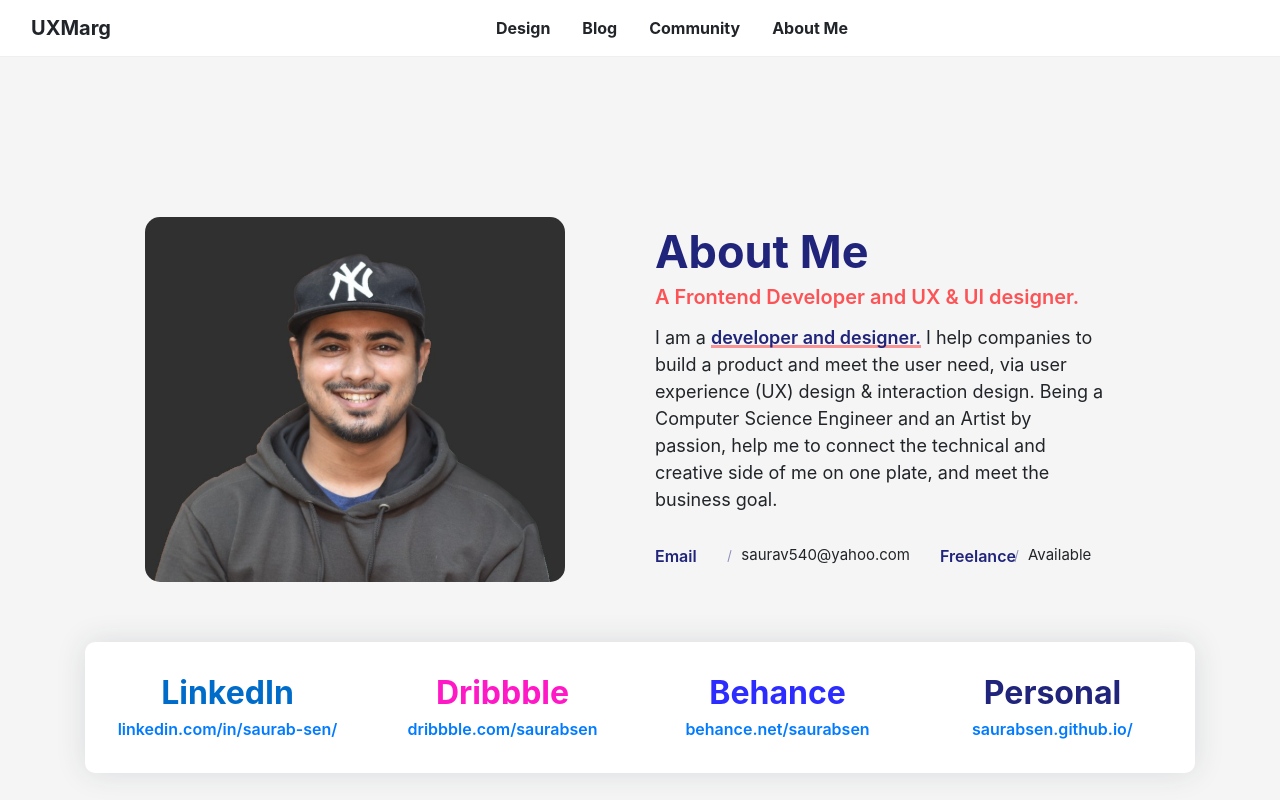
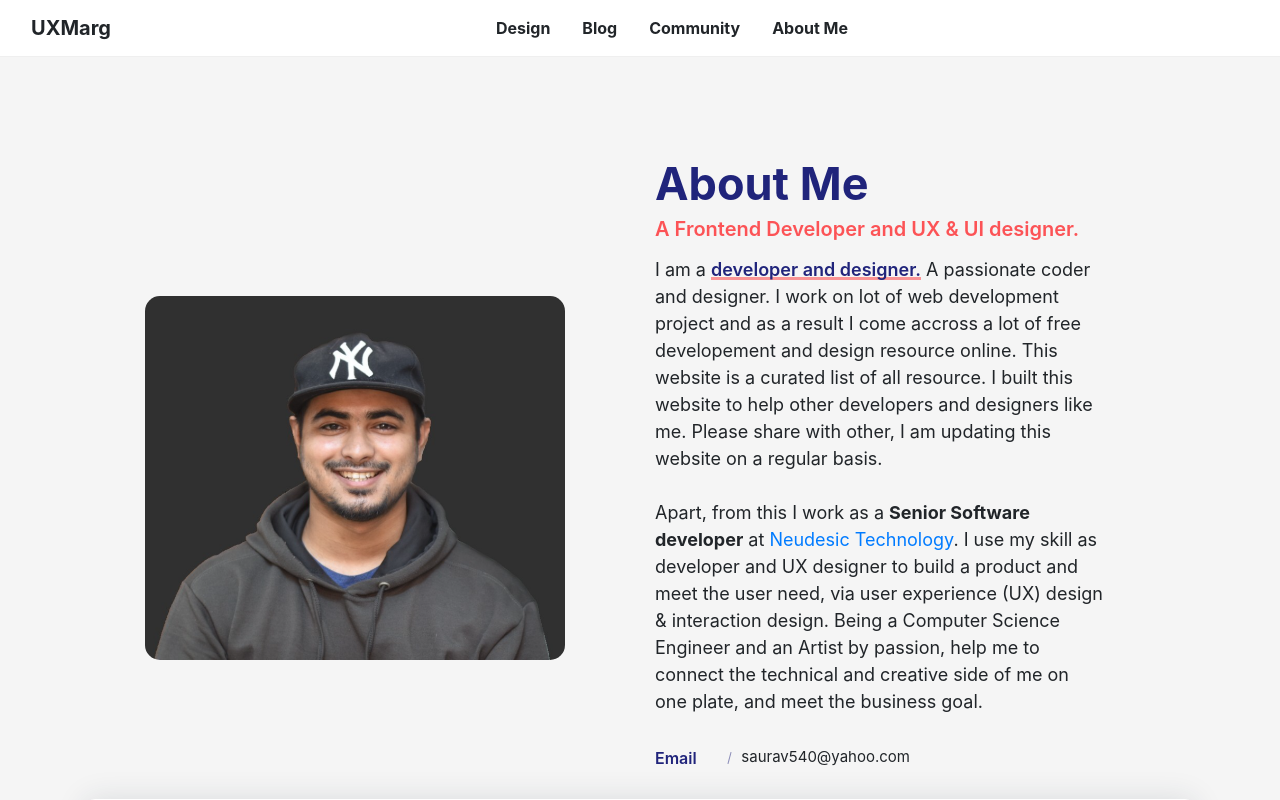
Before and after one commit to saurabsen/thedezzin, an Angular app: page /about-us in a window 1280 px wide. Shown: the top 800 px of the page. Built offline with nearby package versions, Linux system fonts and the light colour scheme.

Commit message:
update about me

```diff
--- a/src/app/about-us/about-us.component.html
+++ b/src/app/about-us/about-us.component.html
@@ -5,7 +5,9 @@
                 <div class="about-text go-to">
                     <h3 class="dark-color">About Me</h3>
                     <h6 class="theme-color lead">A Frontend Developer and UX &amp; UI designer.</h6>
-                    <p>I am a <mark>developer and designer.</mark>  I help companies to build a product and meet the user need, via user experience (UX) design & interaction design. Being a Computer Science Engineer and an Artist by passion, help me to connect the technical and creative side of me on one plate, and meet the business goal.</p>
+                    <p>I am a <mark>developer and designer.</mark> A passionate coder and designer. I work on lot of web development project and as a result I come accross a
+                        lot of free developement and design resource online. This website is a curated list of all resource. I built this website to help other developers and designers like me. Please share with other, I am updating this website on a regular basis. <br> <br>
+                        Apart, from this I work as a <b>Senior Software developer</b> at <a href="https://www.neudesic.com/" target="_blank">Neudesic Technology</a>. I use my skill as developer and UX designer to build a product and meet the user need, via user experience (UX) design & interaction design. Being a Computer Science Engineer and an Artist by passion, help me to connect the technical and creative side of me on one plate, and meet the business goal.</p>
                     <div class="row about-list">
                         <div class="col-md-6">
                             <div class="media">
@@ -14,12 +16,13 @@
                             </div>
                         </div>
                         <div class="col-md-6">
-                            <div class="media">
+                            <!-- <div class="media">
                                 <label>Freelance</label>
                                 <p>Available</p>
-                            </div>
+                            </div> -->
                         </div>
                     </div>
+                    <br>
                 </div>
             </div>
             <div class="col-lg-6">
```
